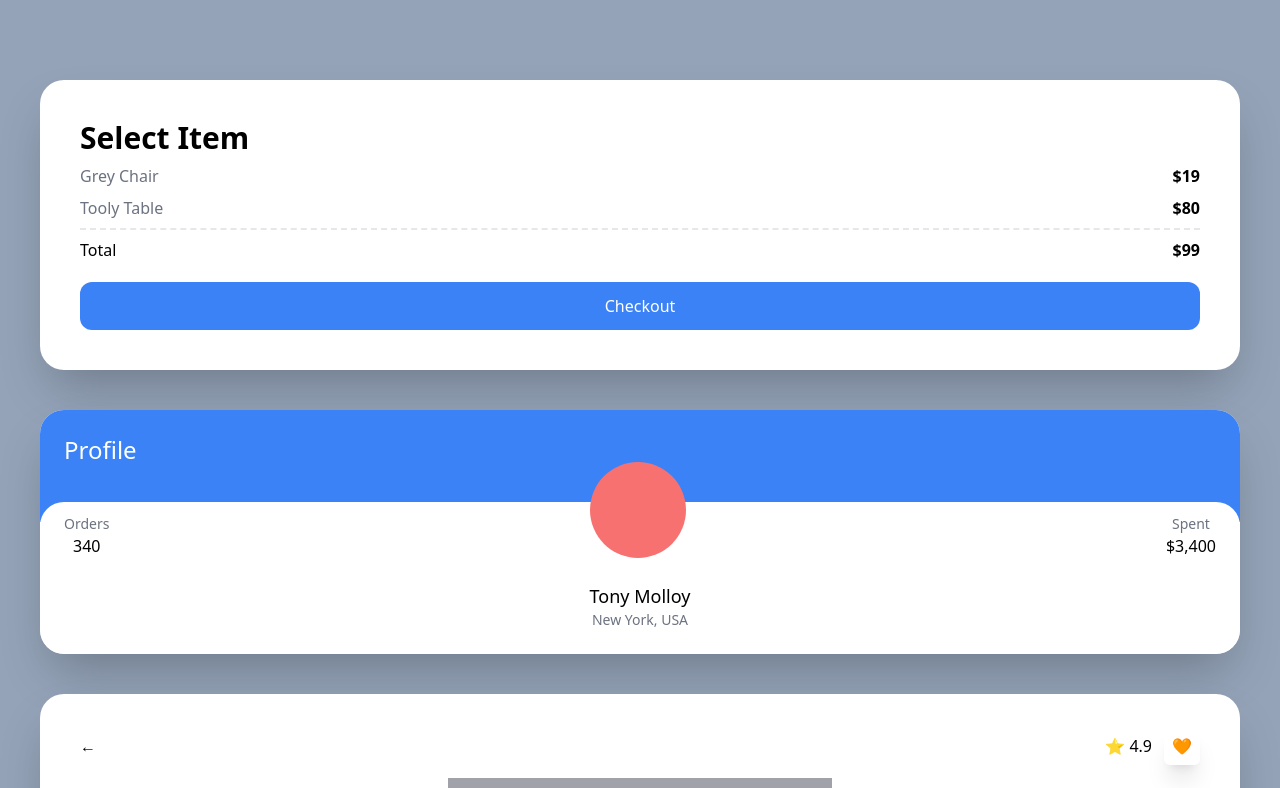
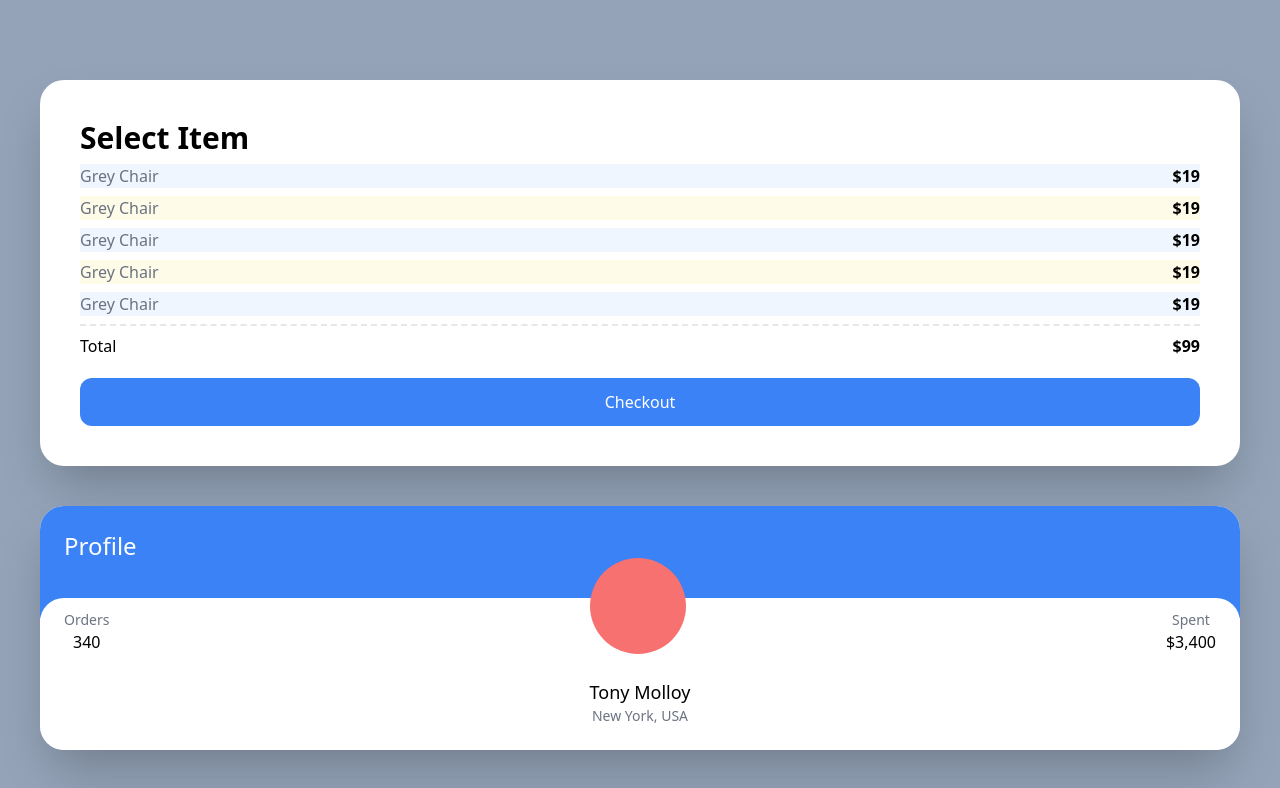
Before and after one commit to alstjr5949/carrot, a Next.js app: page / in a window 1280 px wide. Shown: the top 788 px of the page. Built offline with nearby package versions, Linux system fonts and the light colour scheme.

Commit message:
<study> tailwind modifier for list

```diff
--- a/pages/index.tsx
+++ b/pages/index.tsx
@@ -5,14 +5,17 @@
     <div className="flex min-h-screen flex-col gap-10 bg-slate-400 py-20 px-10">
       <div className="rounded-3xl bg-white p-10 shadow-2xl">
         <span className="text-3xl font-semibold">Select Item</span>
-        <div className="my-2 flex justify-between">
-          <span className="text-gray-500">Grey Chair</span>
-          <span className="font-semibold">$19</span>
-        </div>
-        <div className="flex justify-between">
-          <span className="text-gray-500">Tooly Table</span>
-          <span className="font-semibold">$80</span>
-        </div>
+        <ul>
+          {[1, 2, 3, 4, 5].map((i) => (
+            <div
+              key={i}
+              className="my-2 flex justify-between odd:bg-blue-50 even:bg-yellow-50"
+            >
+              <span className="text-gray-500">Grey Chair</span>
+              <span className="font-semibold">$19</span>
+            </div>
+          ))}
+        </ul>
         <div className="mt-2 flex justify-between border-t-2 border-dashed pt-2">
           <span>Total</span>
           <span className="font-semibold">$99</span>
```
